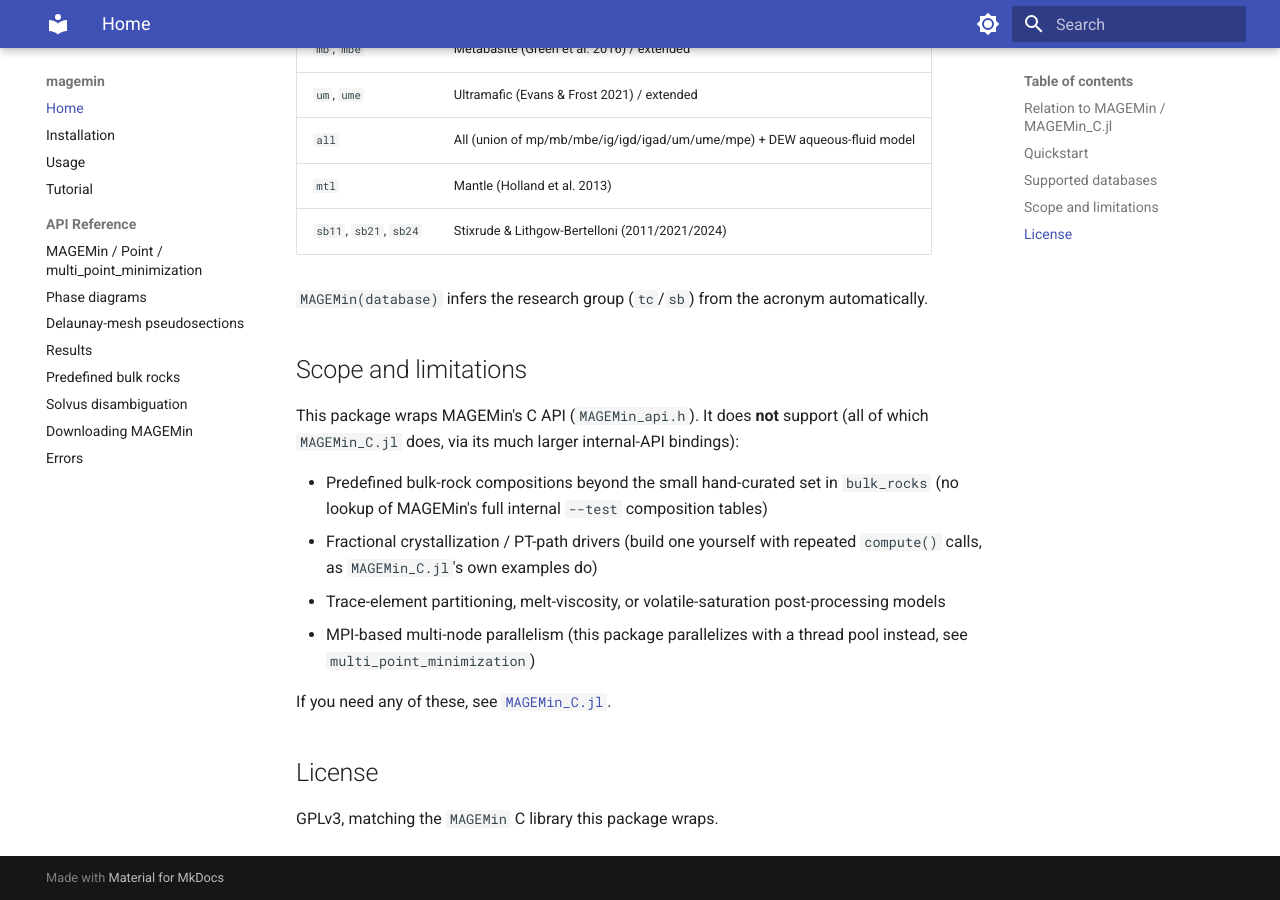
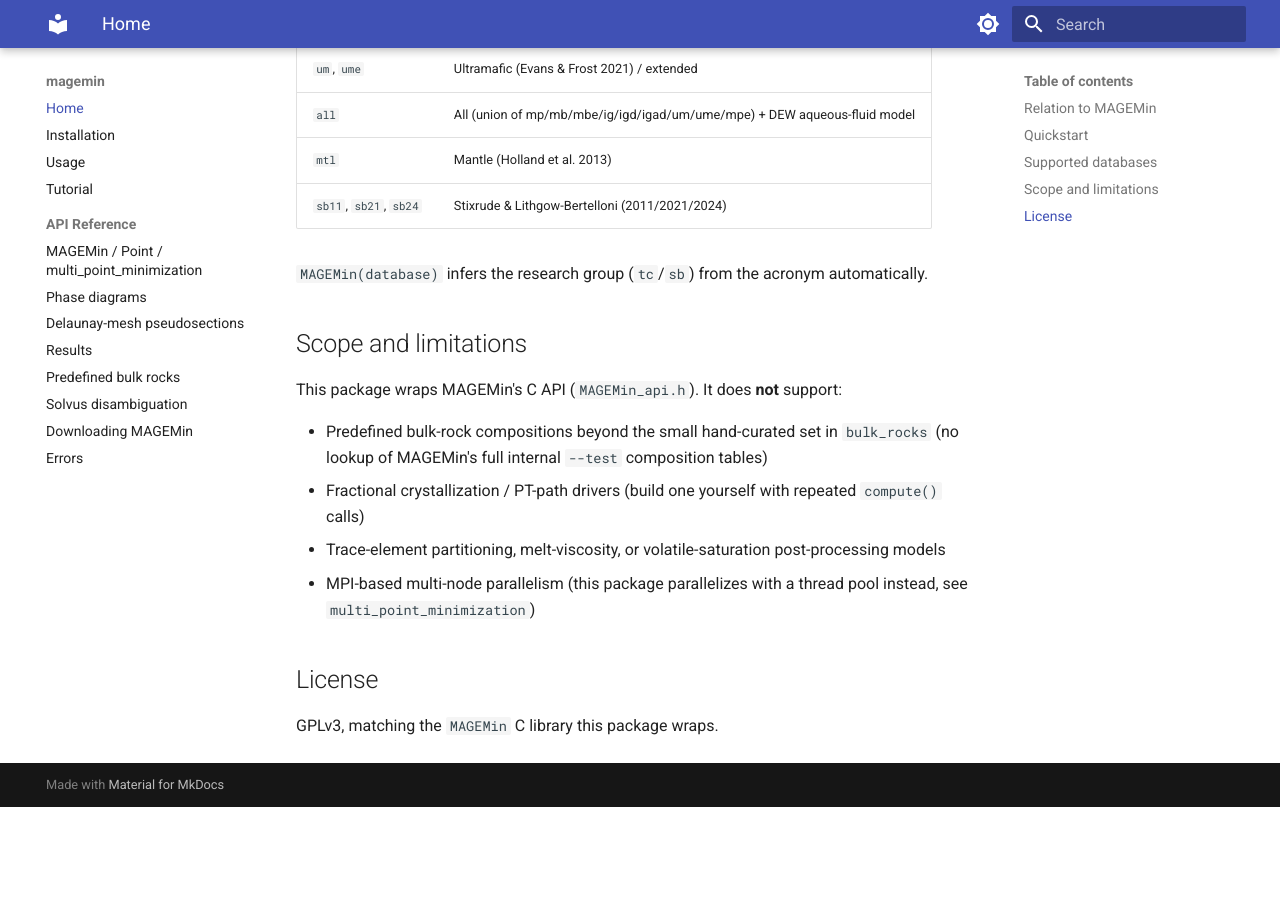
Before and after one commit to ondrolexa/MAGEMin_py, an MkDocs documentation site: the page built from docs/index.md, in a window 1280 px wide and 900 px high, scrolled down 2059 px. Built offline with MkDocs 1.6.1 and Material for MkDocs 9.7.7, drawn with Linux system fonts in a browser that asks for light colours; after the commit the page ends 2866 px from its top, so only the background shows below that; some of the changed text lies outside the part shown.

```diff
--- a/docs/index.md
+++ b/docs/index.md
@@ -4,16 +4,14 @@ Python interface to [MAGEMin](https://github.com/ComputationalThermodynamics/MAG
 package that performs Gibbs energy minimization to compute the thermodynamically most stable
 mineral assemblage for a given bulk-rock composition and pressure/temperature condition.
 
-## Relation to MAGEMin / MAGEMin_C.jl
+## Relation to MAGEMin
 
 `magemin` wraps MAGEMin's own official C API (`MAGEMin_api.h`) via
 [`ctypes`](https://docs.python.org/3/library/ctypes.html) -- a small, stable surface intended by
 upstream for external C/C++ callers: init/compute/free, oxide and phase names, solver choice,
 oxygen-buffer/fixed-activity constraints, and phase suppression, for every database including
 `sb` (Stixrude & Lithgow-Bertelloni). The package contains no C code of its own and loads the
-official prebuilt MAGEMin library (see [Installation](installation.md)). The upstream Julia
-bindings, [`MAGEMin_C.jl`](https://github.com/ComputationalThermodynamics/MAGEMin_C.jl), serve
-only as a reference for API shape and behavior.
+official prebuilt MAGEMin library (see [Installation](installation.md)).
 
 Concretely, this means `magemin`:
 
@@ -96,19 +94,16 @@ worked example end to end.
 
 ## Scope and limitations
 
-This package wraps MAGEMin's C API (`MAGEMin_api.h`). It does **not** support (all of which `MAGEMin_C.jl` does, via its much larger internal-API bindings):
+This package wraps MAGEMin's C API (`MAGEMin_api.h`). It does **not** support:
 
 - Predefined bulk-rock compositions beyond the small hand-curated set in `bulk_rocks` (no lookup of
   MAGEMin's full internal `--test` composition tables)
-- Fractional crystallization / PT-path drivers (build one yourself with repeated `compute()` calls,
-  as `MAGEMin_C.jl`'s own examples do)
+- Fractional crystallization / PT-path drivers (build one yourself with repeated `compute()`
+  calls)
 - Trace-element partitioning, melt-viscosity, or volatile-saturation post-processing models
 - MPI-based multi-node parallelism (this package parallelizes with a thread pool instead, see
   `multi_point_minimization`)
 
-If you need any of these, see
-[`MAGEMin_C.jl`](https://github.com/ComputationalThermodynamics/MAGEMin_C.jl).
-
 ## License
 
 GPLv3, matching the `MAGEMin` C library this package wraps.
```
Also changed, not shown: README.md (+19 -24 lines), docs/api/solvus.md (+1 -2 lines), 1 other file.
